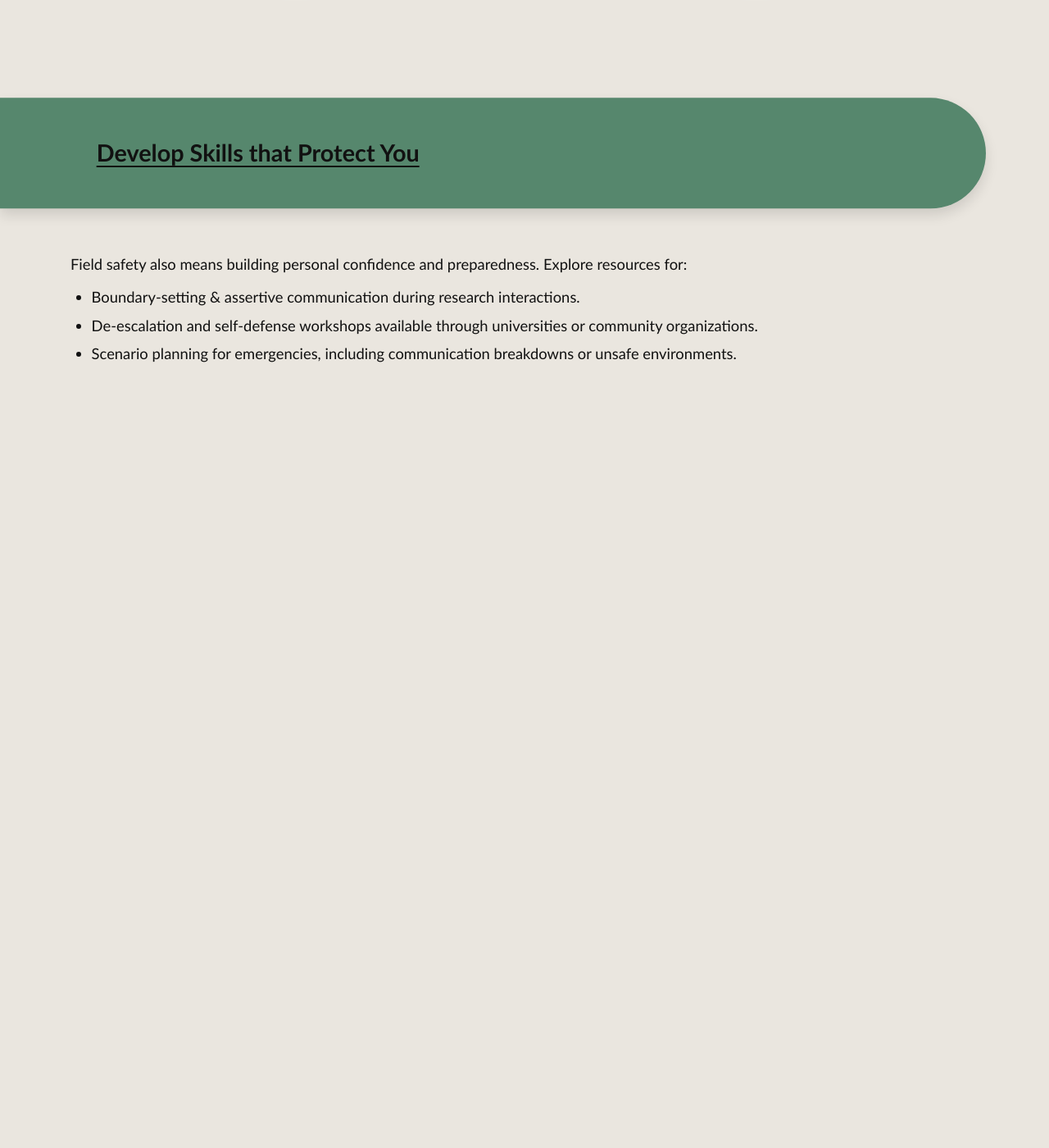
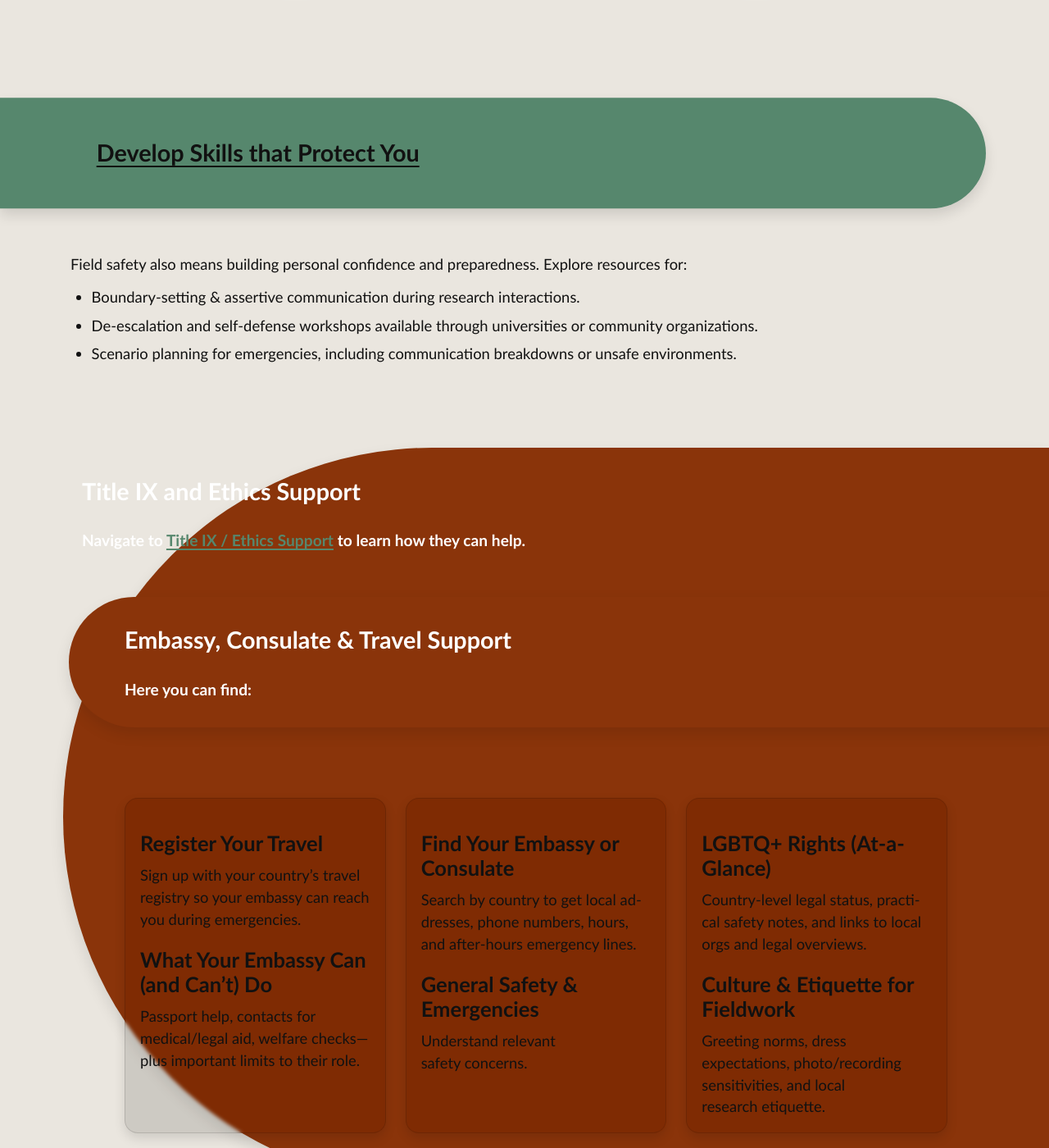
Before and after one commit to AnthroSafetyWarrior/GoldenTrowelProject, a Jekyll site: the page built from _pages/preparing.html, in a window 1280 px wide and 1400 px high, scrolled down 3146 px. Shown: the whole window at 82% size. Built offline with Jekyll 4.4.1, drawn with Linux system fonts in a browser that asks for light colours; before the commit the page ends 3682 px from its top, so only the background shows below that.

Commit message:
updating name

```diff
--- a/_pages/embassy.html
+++ b/_pages/embassy.html
@@ -1,6 +1,6 @@
 ---
 layout: default
-title: Embassy or Consulate
+title: Embassy, Consulate & Travel Support
 permalink: /embassy.html
 hero: /assets/img/silverfalls.jpeg
 hero_pos: "center 40%"                # optional
--- a/_pages/preparing.html
+++ b/_pages/preparing.html
@@ -124,3 +124,45 @@ Explore resources for:</p><ul>
 </ul>
 </div>
 </section>
+
+<!-- 2) TITLE IX — shared split -->
+<section class="pillband pill--orange pill--clip-right pill--tight">
+ <div class="section">
+    <h2>Title IX and Ethics Support</h2>
+    <p class="lede">Navigate to <a href="{{ '/titleIXsupport.html' | relative_url }}">Title IX / Ethics Support</a> to learn how they can help.</p>
+
+
+<!-- 2) TITLE IX — shared split -->
+<section class="pillband pill--orange pill--clip-right pill--tight">
+ <div class="section">
+    <h2>Embassy, Consulate & Travel Support</h2>
+    <p class="lede">Here you can find:</p>
+</div>
+</section>
+
+<section class="section">
+  <div class="pill-grid">
+
+ <article class="card card--glass">
+  <h3>Register Your Travel</h3>
+      <p>Sign up with your country’s travel registry so your embassy can reach you during emergencies.</p>
+      <h3>What Your Embassy Can (and Can’t) Do</h3>
+      <p>Passport help, contacts for medical/legal aid, welfare checks—plus important limits to their role.</p>
+    </article>
+
+ <article class="card card--glass">
+  <h3>Find Your Embassy or Consulate</h3>
+      <p>Search by country to get local addresses, phone numbers, hours, and after-hours emergency lines.</p>
+ <h3>General Safety & Emergencies</h3>
+      <p>Understand relevant safety concerns.</p>
+    </article>
+
+
+ <article class="card card--glass">
+<h3>LGBTQ+ Rights (At-a-Glance)</h3>
+      <p>Country-level legal status, practical safety notes, and links to local orgs and legal overviews.</p>
+
+      <h3>Culture &amp; Etiquette for Fieldwork</h3>
+      <p>Greeting norms, dress expectations, photo/recording sensitivities, and local research etiquette.</p>
+
+    </article>
```
